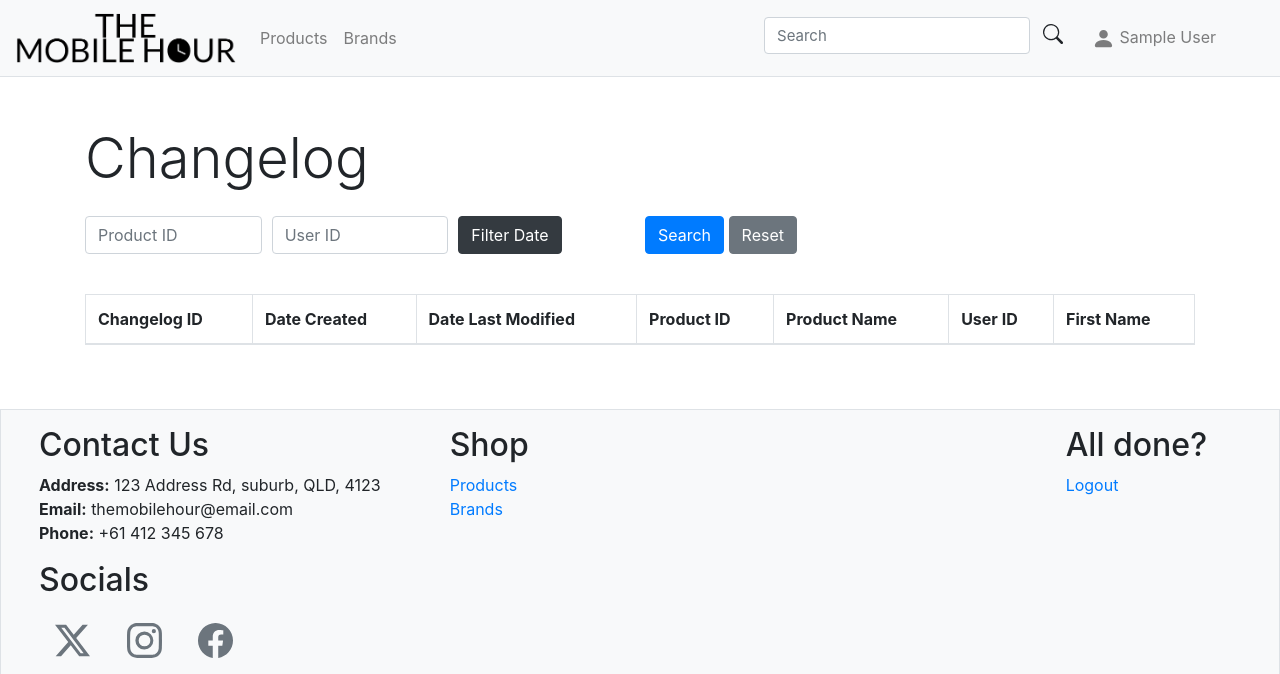
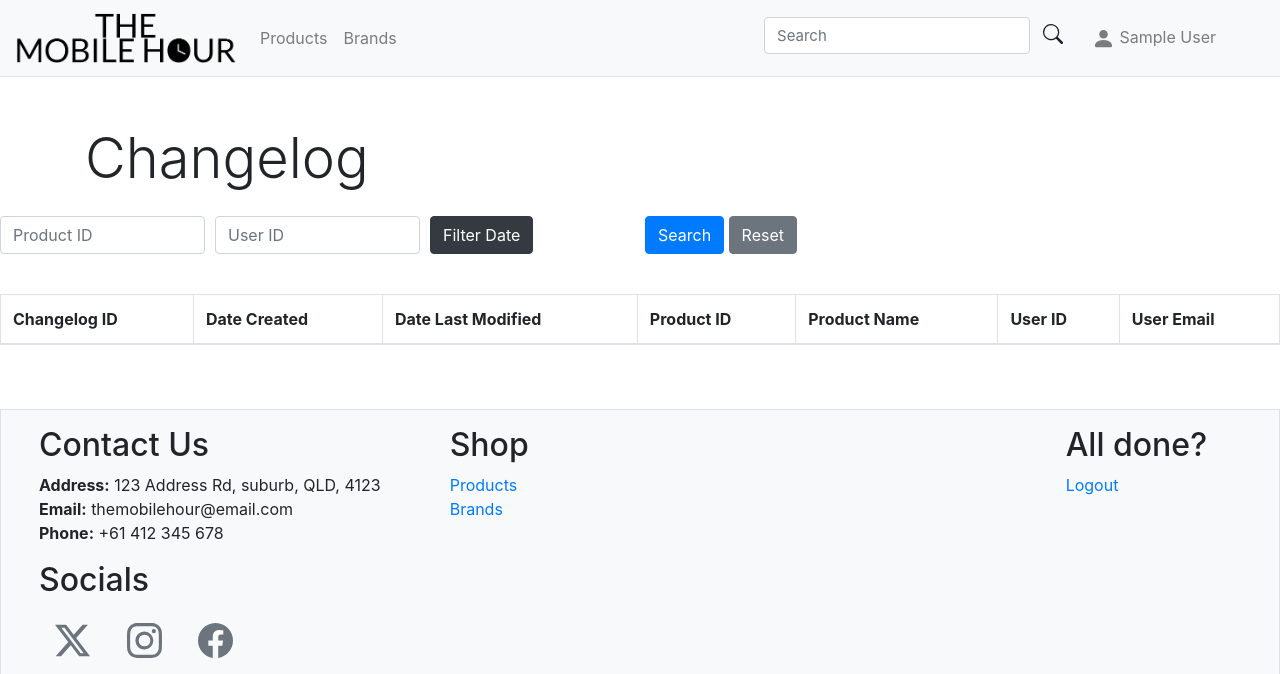
Before and after one commit to 3thanpowell/website-integration, a PHP site: page /view/changelog.php in a window 1280 px wide. Shown: the top 674 px of the page. Run offline with PHP 8.4, Linux system fonts and the light colour scheme; the visitor is signed in with stand-in values (Sample User, id 1); data that the repository does not hold is empty.

Commit message:
User email instead of fname

```diff
--- a/the_mobile_hour/view/changelog.php
+++ b/the_mobile_hour/view/changelog.php
@@ -9,7 +9,7 @@ if (!isset($_SESSION['user_id']) || ($_SESSION['user_role'] != 'admin' && $_SESS
 
 require_once '../model/functions.php';
 
-// Initialize filters
+// filters
 $filters = [];
 if ($_SERVER['REQUEST_METHOD'] == 'GET') {
   if (!empty($_GET['product_id'])) {
@@ -26,7 +26,7 @@ if ($_SERVER['REQUEST_METHOD'] == 'GET') {
   }
 }
 
-// Fetch changelog entries
+// get changelog entries
 $changelogEntries = getChangelogEntries($filters);
 ?>
 
@@ -49,8 +49,11 @@ $changelogEntries = getChangelogEntries($filters);
 
     <div class="container mt-5">
       <h1 class="display-4 mb-4">Changelog</h1>
+  </header>
 
-      <!-- Search form -->
+
+  <main>
+    <!-- search form -->
     <form method="GET" action="changelog.php" class="mb-4">
       <div class="form-row">
         <div class="form-group col-md-2">
@@ -99,7 +102,7 @@ $changelogEntries = getChangelogEntries($filters);
       </div>
     </form>
 
-      <!-- Changelog table -->
+    <!-- changelog table -->
     <div class="table-responsive">
       <table class="table table-striped table-bordered">
         <thead>
@@ -110,7 +113,7 @@ $changelogEntries = getChangelogEntries($filters);
             <th scope="col">Product ID</th>
             <th scope="col">Product Name</th>
             <th scope="col">User ID</th>
-              <th scope="col">First Name</th>
+            <th scope="col">User Email</th>
           </tr>
         </thead>
 
@@ -123,14 +126,15 @@ $changelogEntries = getChangelogEntries($filters);
               <td><?php echo htmlspecialchars($entry['product_id']); ?></td>
               <td><?php echo htmlspecialchars($entry['product_name']); ?></td>
               <td><?php echo htmlspecialchars($entry['user_id']); ?></td>
-                <td><?php echo htmlspecialchars($entry['firstname']); ?></td>
+              <td><?php echo htmlspecialchars($entry['user_email']); ?></td>
             </tr>
           <?php endforeach; ?>
         </tbody>
       </table>
     </div>
     </div>
-  </header>
+  </main>
+
 
   <!-- footer -->
   <?php include 'footer.php'; ?>
```
Lines whose indentation alone changed are shown as unchanged.
